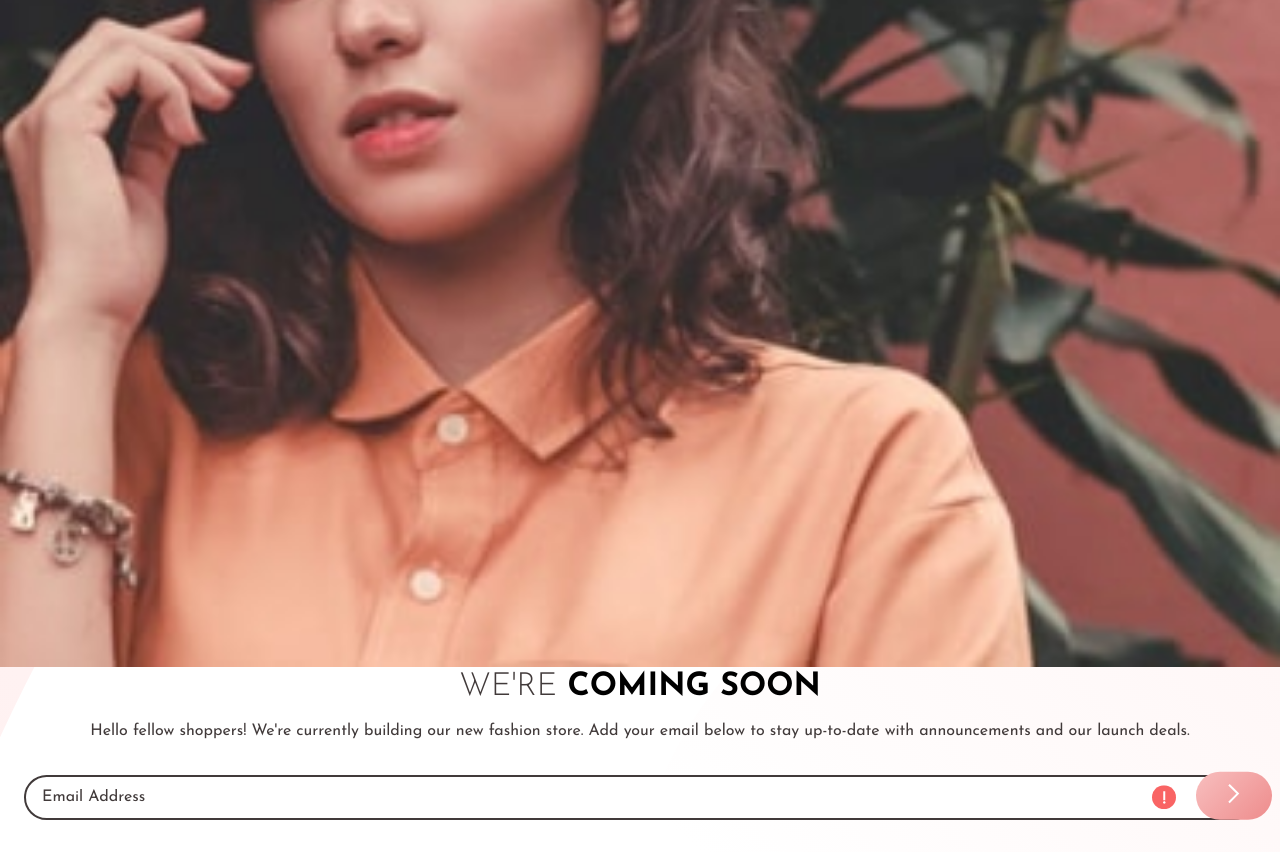
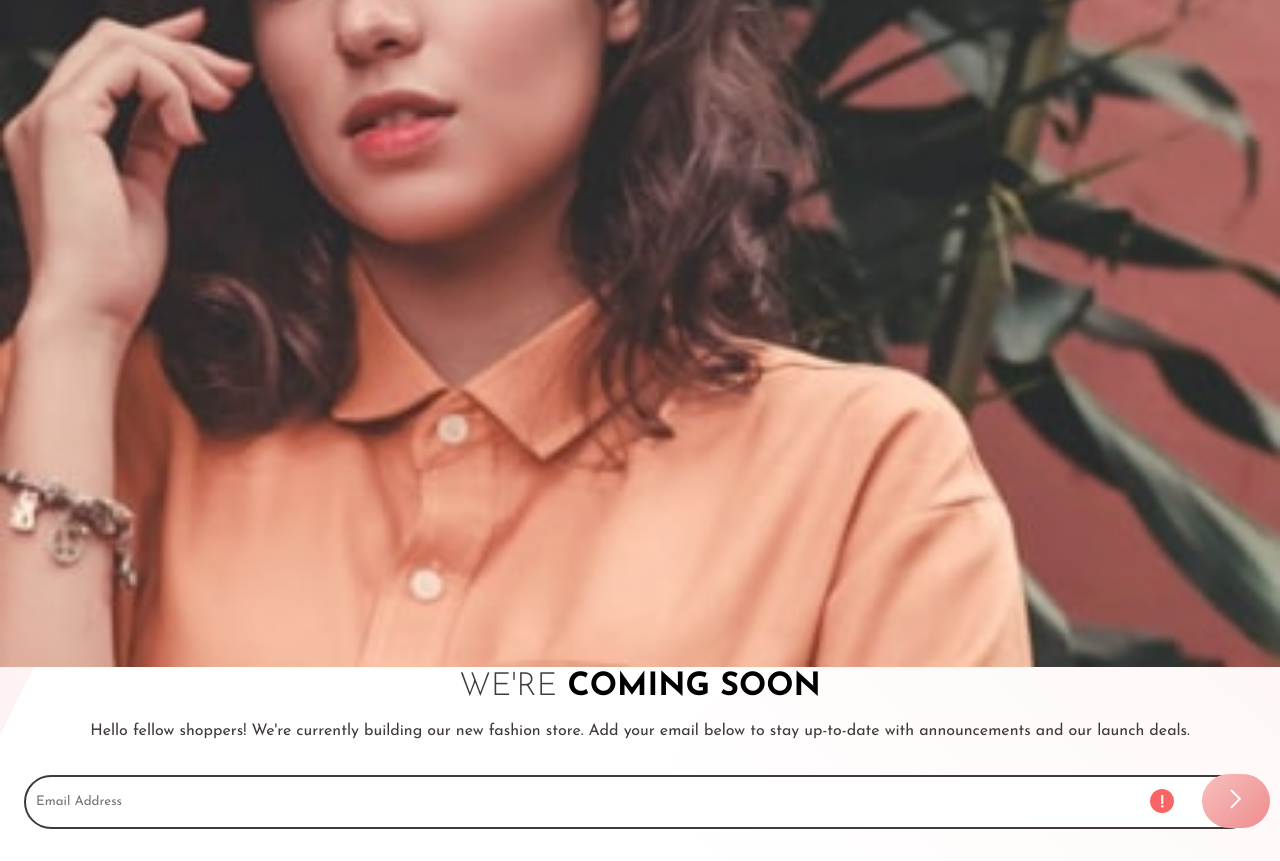
Before and after one commit to bharathi-2002/FrontEnd-Mentor, a plain HTML site: page base-apparel-coming-soon-master/index.html in a window 1280 px wide. Shown: the part 477-1338 px from the top of the page. Drawn offline with Linux system fonts and the light colour scheme.

Commit message:
adjusted some styles

```diff
--- a/base-apparel-coming-soon-master/index.html
+++ b/base-apparel-coming-soon-master/index.html
@@ -29,11 +29,11 @@
               <input type="email" id="email" name="email" placeholder="Email Address" required>
 
               <label for="email">
-                <img src="./images/icon-error.svg">
+                <img id="img" src="./images/icon-error.svg">
               </label>
             </div>
 
-            <button>
+            <button id="btn">
               <img src="./images/icon-arrow.svg">
             </button>
           </form>
--- a/base-apparel-coming-soon-master/script.js
+++ b/base-apparel-coming-soon-master/script.js
@@ -0,0 +1,10 @@
+const submitBtn = document.getElementById("btn");
+const img = document.getElementById("img");
+
+submitBtn.addEventListener("click", function(){
+    if(img.style.display === "none"){
+        img.style.display = "inline-flex";
+    }else{
+        img.style.display = "none";
+    }
+})
--- a/base-apparel-coming-soon-master/style.css
+++ b/base-apparel-coming-soon-master/style.css
@@ -63,43 +63,48 @@ img{
     margin: 2rem 0;
 }
 form{
+    margin: 2rem 0 0;
+    width: 100%;
+    border: 2px solid var(--Desaturated-Red);
+    border-radius: 30px;
+    cursor: pointer;
     position: relative;
 }
-form input{
-    font-family: inherit;
-    font-size: 1rem;
-    padding: 0.8rem 1rem;
-    border: 2px solid var(--Desaturated-Red);
-    border-radius: 30px;
+form .input{
+    display: flex;
+    justify-content: center;
+    align-items: center;
+}
+form .input input{
+    border: none;
+    outline: none;
     width: 100%;
-    margin: 2rem 0 0;
-    color: var(--Desaturated-Red);
+    /* max-width: 400px; */
+    height: 50px;
+    border-radius: 40px;
+    margin: 0 10px;
+    /* padding: 0.8rem 2rem; */
+    /* padding: 0.35rem; */
 }
-form input::placeholder{
-    color: var(--Desaturated-Red);
-}
-form label{
+form label img{
     position: absolute;
-    top: 40%;
+    top: 25%;
     right: 5rem;
-    transform: translateY(40%);
+    width: 24px;
+    /* display: none; */
 }
 form button{
     position: absolute;
-    top: 72%;
+    top: -0.15rem;
     right: -1rem;
-    transform: translateY(-56%);
-    /* background-image: linear-gradient(135deg, hsl(0, 0%, 100%), hsl(0, 100%, 98%)); */
+    padding: 0.95rem 1.75rem;
+    border-radius: 30px;
+    border: none;
     background: linear-gradient(135deg, hsl(0, 80%, 86%), hsl(0, 74%, 74%));
-    border: none;
-    border-radius: 30px;
-    padding: 0.8rem 2rem;
-    cursor: pointer;
 }
 form button:hover{
-    background: linear-gradient(135deg, hsl(0, 80%, 86%), hsl(0, 80%, 86%));
+    background: hsl(0, 80%, 86%);
 }
-
 @media (min-width: 786px){
     body{
         background: url("./images/bg-pattern-desktop.svg") no-repeat center/cover;
```
